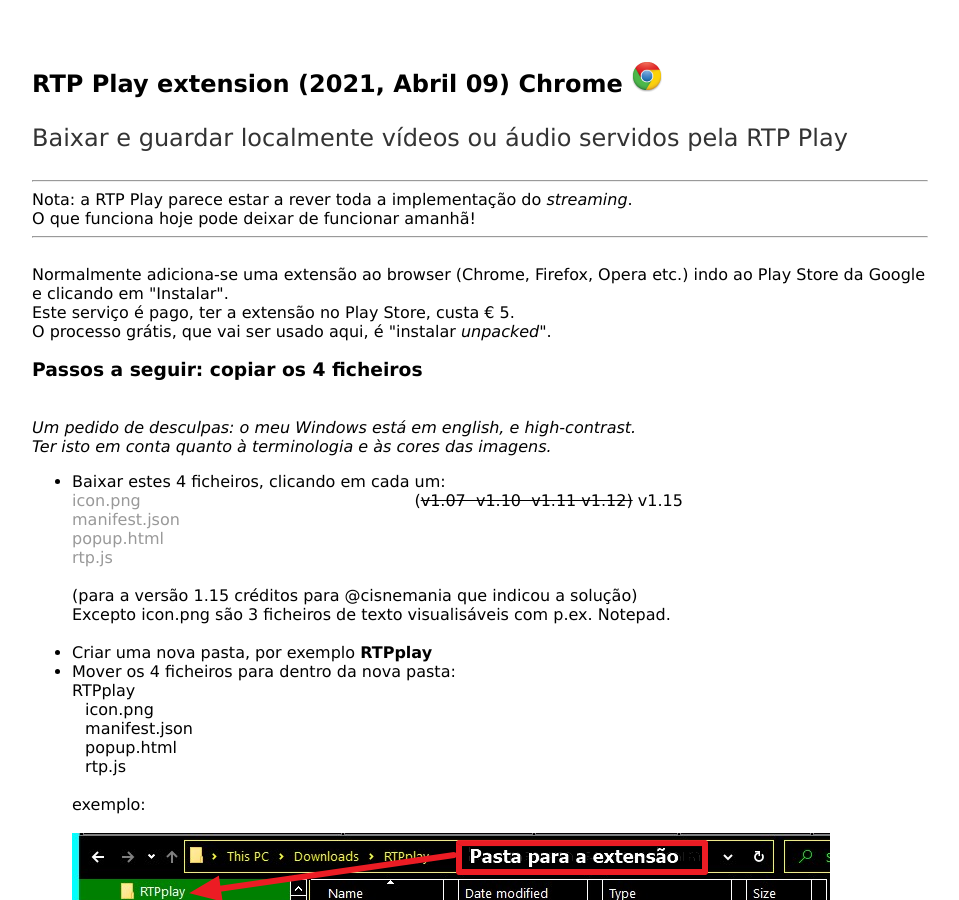
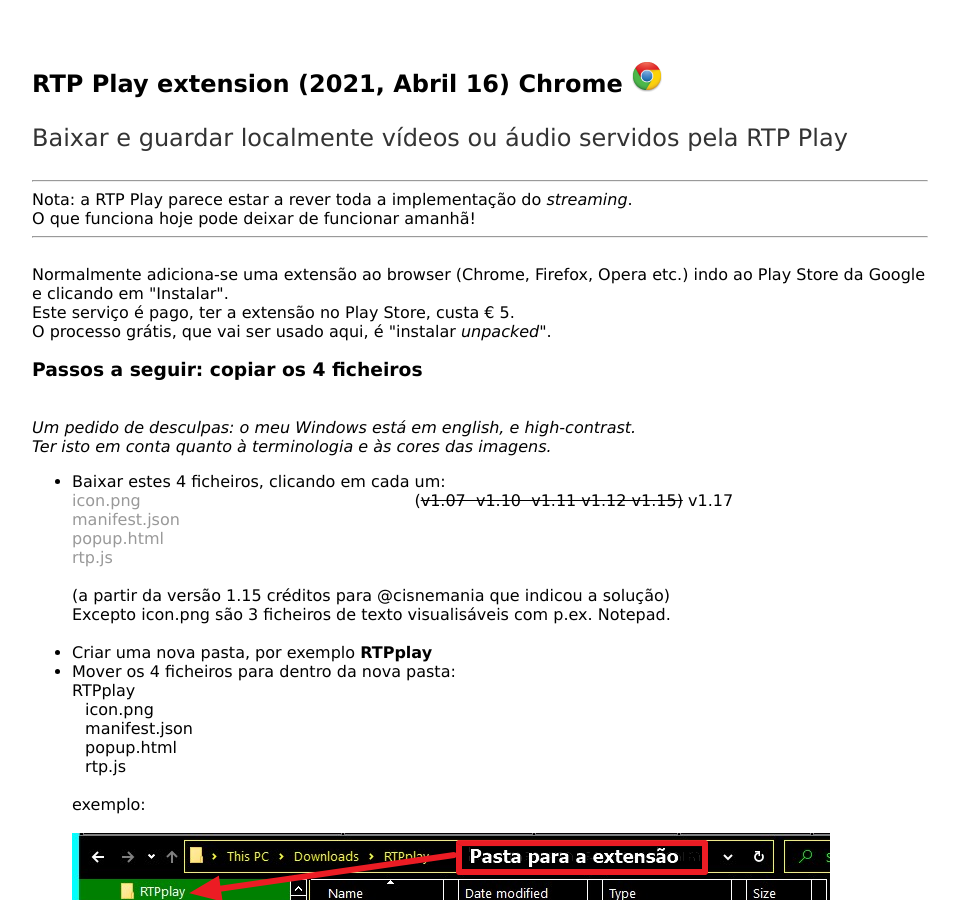
Before and after one commit to rtpplay/recursos.github.io, a Jekyll site: the page built from index.html, in a window 1280 px wide and 900 px high. Shown: the whole window, without its empty margins (160-1119 px from the left). Built offline with Jekyll 4.4.1, drawn with Linux system fonts in a browser that asks for light colours.

Commit message:
Update index.html

```diff
--- a/index.html
+++ b/index.html
@@ -3,7 +3,7 @@
 title: RTP Play extension
 ---
 <div class="blurb">
-	<h2>RTP Play extension (2021, Abril 09) Chrome  <img src="files/chrome-icon.png"></h2>
+	<h2>RTP Play extension (2021, Abril 16) Chrome  <img src="files/chrome-icon.png"></h2>
 	<p>Baixar e guardar localmente vídeos ou áudio servidos pela RTP Play
 
 	</p>
@@ -32,9 +32,9 @@
 	<a href="files/manifest.json" download>manifest.json</a> <br>
 	<a href="files/popup.html" download>popup.html</a> <br>
 	<a href="files/rtp.js" download>rtp.js</a> <br></div>
-  <div style="width:50%; float:right;">(<s>v1.07 &nbsp;v1.10 &nbsp;v1.11&nbsp;v1.12)</s>&nbsp;v1.15</div>
+  <div style="width:50%; float:right;">(<s>v1.07 &nbsp;v1.10 &nbsp;v1.11&nbsp;v1.12&nbsp;v1.15)</s>&nbsp;v1.17</div>
 	 <div style="clear: both;"><br>
-		 (para a versão 1.15 créditos para @cisnemania que indicou a solução)<br>
+		 (a partir da versão 1.15 créditos para @cisnemania que indicou a solução)<br>
 		 Excepto icon.png são 3 ficheiros de texto visualisáveis com p.ex. Notepad.<br></div>
 	 <br>
 </div>
```
